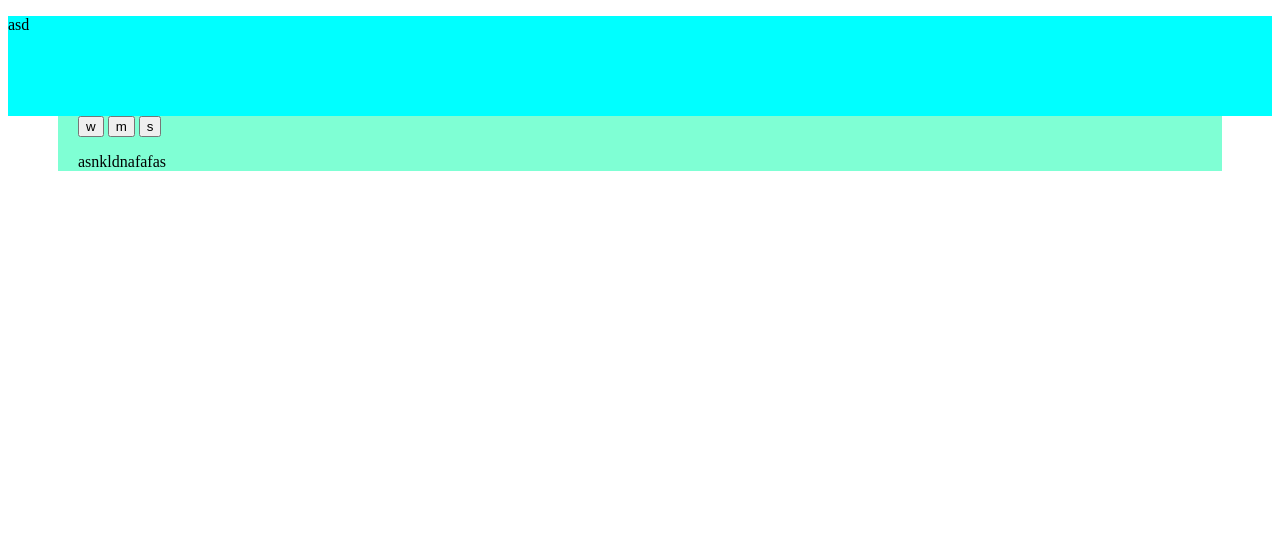
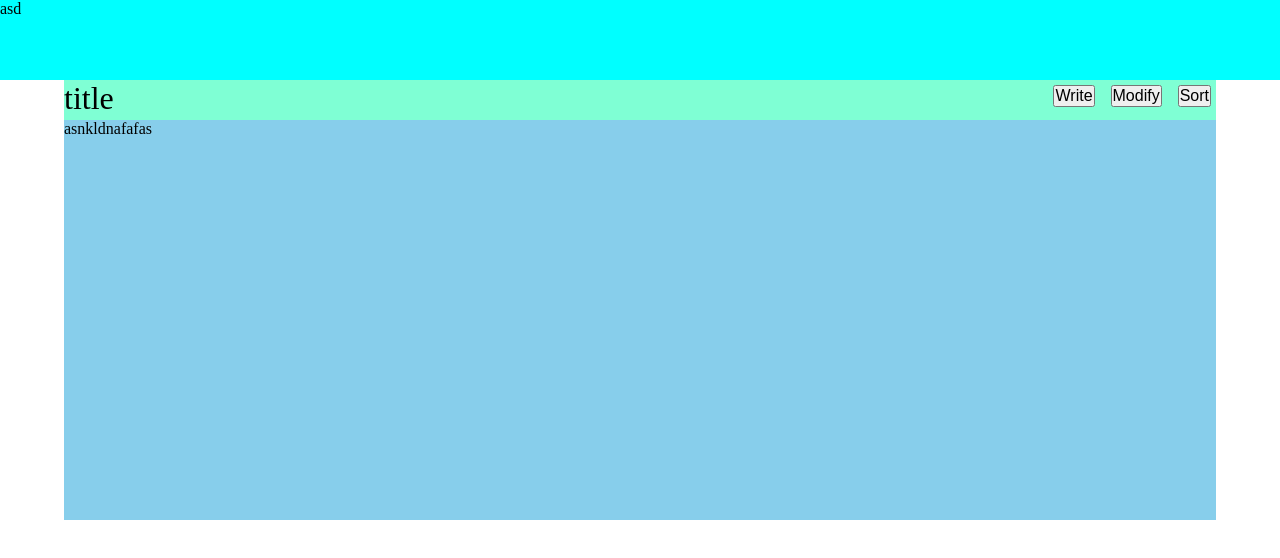
Before and after one commit to 7220/blog, a website: page index.html in a window 1280 px wide. Drawn offline with Linux system fonts and the light colour scheme.

Commit message:
line create

```diff
--- a/main.css
+++ b/main.css
@@ -1,14 +1,36 @@
+* {
+  margin: 0;
+  padding: 0;
+}
+
 .main .navi {
   background-color: aqua;
-  height: 100px;
+  height: 80px;
 }
-.main .des {
-  padding: 0 50px;
+.main .top-title {
+  height: 40px;
+  width: 90%;
+  display: block;
+  background-color: aquamarine;
+  margin: auto;
+  font-size: 32px;
 }
-.main .des .description {
-  padding: 0 20px;
-  background-color: aquamarine;
+.main .top-menu {
+  font-size: 24px;
+  float: right;
 }
-.main .description .top-menu {
+.main .top-menu button{
+  font-size: 16px;
+  margin: 0 5px
+}
+.main .description {
+  height: 400px;
+  width: 90%;
+  margin: auto;
+  display: block;
+  background-color: skyblue;
+}
+.main .des .description .des-in-title {
+
 
 }
--- a/main.js
+++ b/main.js
@@ -5,28 +5,25 @@ const template = `
   <div class='navi'>
     <p>asd</p>
   </div>
-  <div class="des">
+  <div class="top-title">
+    <span>title</span>
+    <div class='top-menu'>
+      <button>Write</button>
+      <button>Modify</button>
+      <button>Sort</button>
+    </div>
+  </div>
   <div class='description'>
-      <div class='top-menu'>
-        <button>w</button>
-        <button>m</button>
-        <button>s</button>
-      </div>
-      <div>
     <div>
       <p class='des-in-title'>
         asnkldnafafas
       </p>
-        </div>
-        <div>
       <p class='des-in-des>
         aslknawsdas
       </p>
     </div>
   </div>
 </div>
-  </div>
-</div>
 `;
 
 container.innerHTML = template;
```
Also changed, not shown: index.html (+0 -1 lines), dist/index.html, 5 other files. Lines whose indentation alone changed are shown as unchanged.
